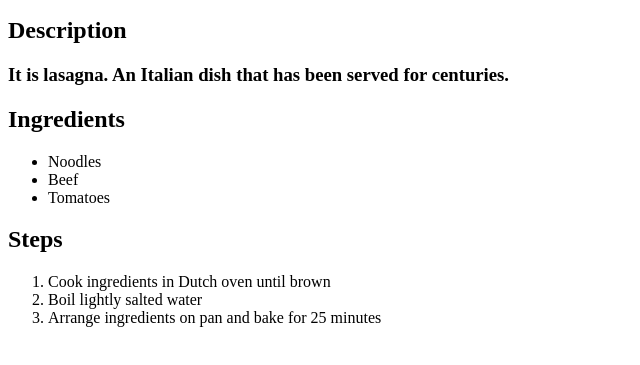
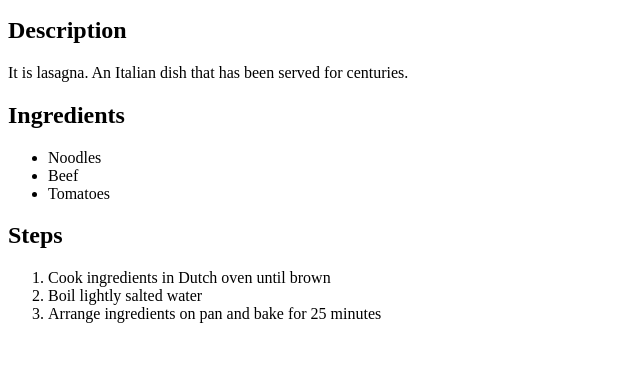
Before and after one commit to ryanshep92/odin-recipes, a plain HTML site: page recipes/lasagna.html in a window 1280 px wide. Shown: the part 101-466 px from the top of the page, without its empty margins (0-640 px from the left). Drawn offline with Linux system fonts and the light colour scheme.

Commit message:
Fix formatting

```diff
--- a/recipes/lasagna.html
+++ b/recipes/lasagna.html
@@ -5,10 +5,13 @@
     <meta name="viewport" content="width=device-width, initial-scale=1.0">
     <meta http-equiv="X-UA-Compatible" content="ie=edge">
     <title>Document</title>
+
+</head>
+<body>
     <h1>Lasagna</h1>
     <img src="../images/lasagna.jpg" alt="Lasagna">
     <h2>Description</h2>
-    <h3>It is lasagna. An Italian dish that has been served for centuries.</h3>
+    <p>It is lasagna. An Italian dish that has been served for centuries.</p>
     <h2>Ingredients</h2>
     <ul>
         <li>Noodles</li>
@@ -21,8 +24,5 @@
         <li>Boil lightly salted water</li>
         <li>Arrange ingredients on pan and bake for 25 minutes</li>
     </ol>
-</head>
-<body>
-
 </body>
 </html>
```
